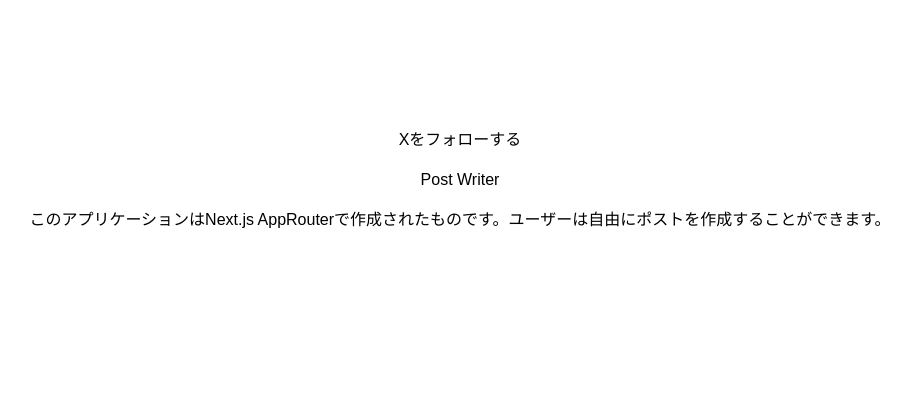
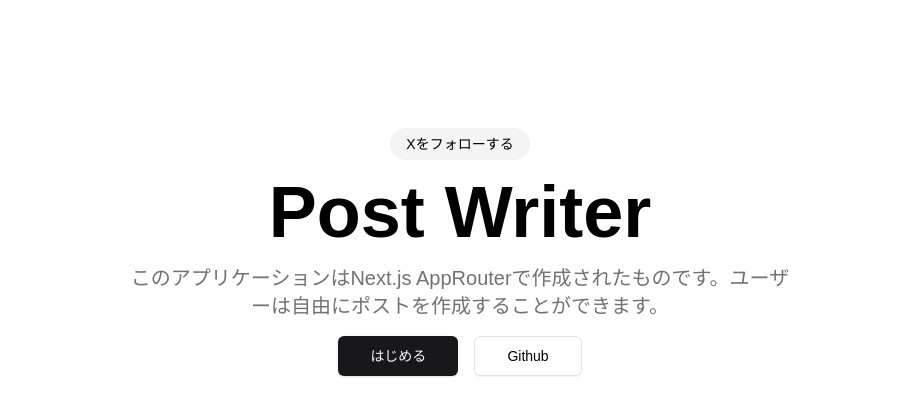
Before and after one commit to bbbyk105/post-writer-webapp, a Next.js app: page / in a window 1280 px wide. Shown: the top 416 px of the page, without its empty margins (180-1091 px from the left). Built offline with nearby package versions, Linux system fonts and the light colour scheme.

Commit message:
ボタンの追加とレイアウト

```diff
--- a/app/(marketing)/page.tsx
+++ b/app/(marketing)/page.tsx
@@ -1,18 +1,49 @@
+import { buttonVariants } from "@/components/ui/button";
+import { cn } from "@/lib/utils";
 import Link from "next/link";
 
 export default function IndexPage() {
   return (
     <>
-    <section className="pt-6 md:pt-10 lg:py-32 pb-8 md:pb-12">
-        <div className="container text-center flex flex-col items-center gap-4 ">
-          <Link href={"/"}>Xをフォローする</Link>
-          <h1>Post Writer</h1>
-          <p>
-            このアプリケーションはNext.js
-            AppRouterで作成されたものです。ユーザーは自由にポストを作成することができます。
-          </p>
+      <section className="pt-6 md:pt-10 lg:py-32 pb-8 md:pb-12">
+        <div className="text-center">
+          <div className="container mx-auto flex flex-col items-center gap-4 max-w-[64rem]">
+            <Link
+              href={"https://x.com/byakko_bbb"}
+              className="bg-muted px-4 py-1.5 rounded-2xl font-medium text-sm"
+              target="_blank"
+              rel="noreferrer"
+            >
+              Xをフォローする
+            </Link>
+            <h1 className="font-extrabold text-3xl sm:text-5xl md:text-6xl lg:text-7xl">
+              Post Writer
+            </h1>
+            <p className="text-muted-foreground sm:text-xl leading-normal max-w-[42rem]">
+              このアプリケーションはNext.js
+              AppRouterで作成されたものです。ユーザーは自由にポストを作成することができます。
+            </p>
+            <div className="space-x-4">
+              <Link
+                href={"/login"}
+                className={cn(buttonVariants({ size: "lg" }))}
+              >
+                はじめる
+              </Link>
+              <Link
+                href={"/"}
+                className={cn(
+                  buttonVariants({ size: "lg", variant: "outline" })
+                )}
+                target="_blank"
+                rel="noreferrer"
+              >
+                Github
+              </Link>
+            </div>
+          </div>
         </div>
-    </section>
+      </section>
     </>
   );
 }
```
